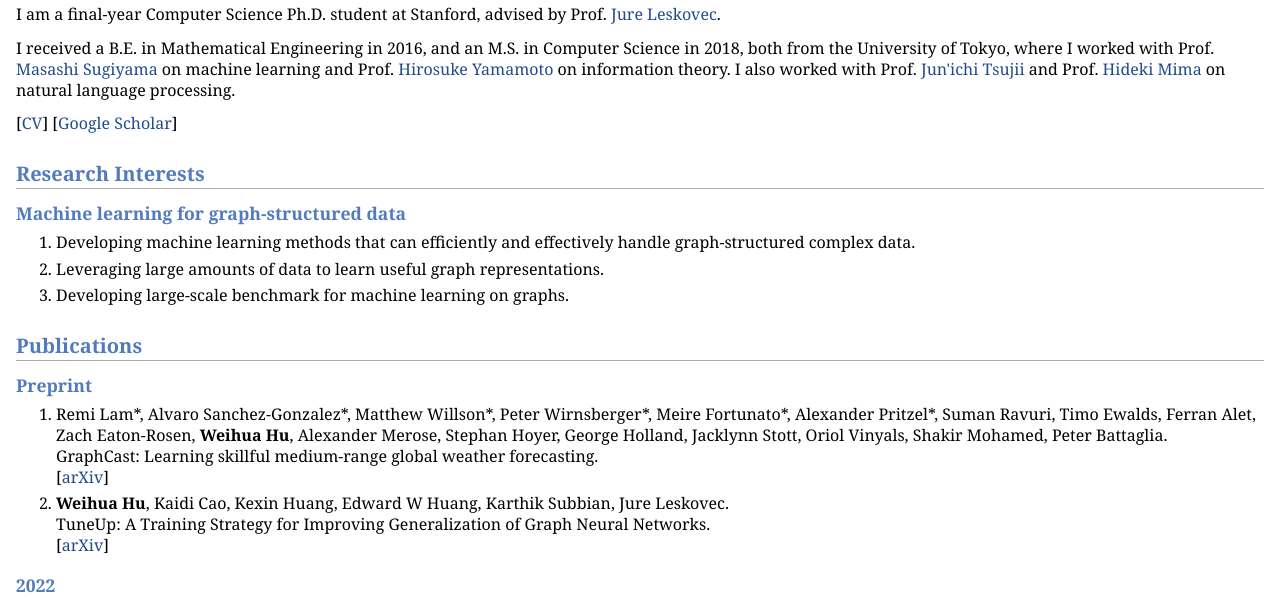
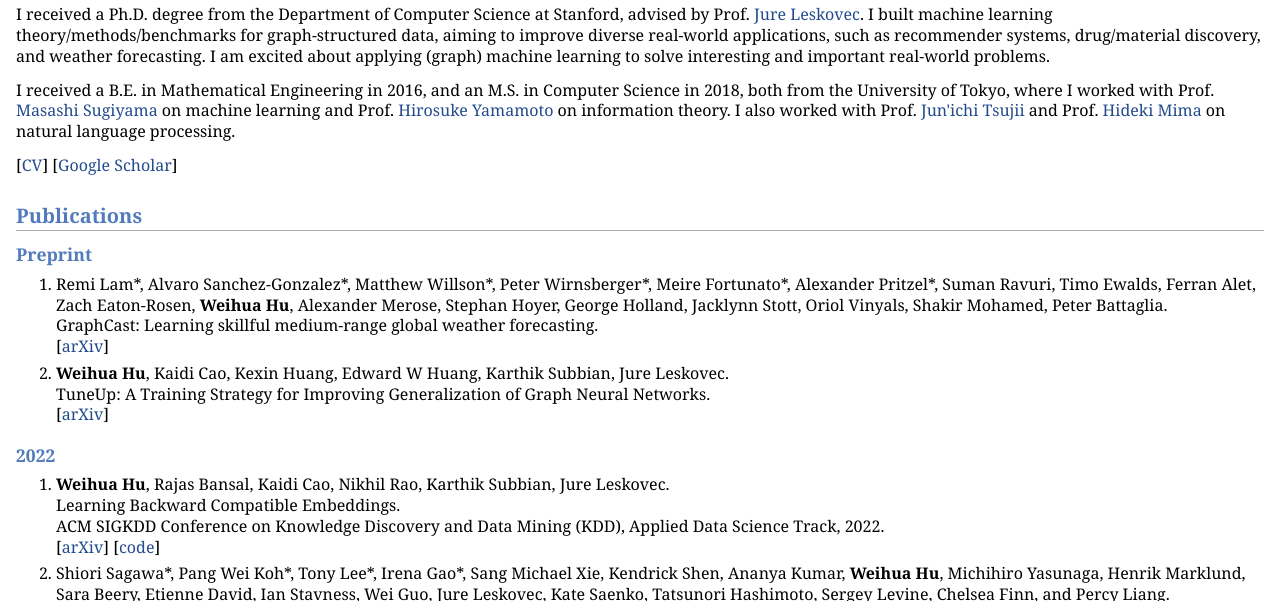
Before and after one commit to weihua916/weihua916.github.io, a plain HTML site: page index.html in a window 1280 px wide. Shown: the part 377-978 px from the top of the page. Drawn offline with Linux system fonts and the light colour scheme.

Commit message:
improve intro

```diff
--- a/index.html
+++ b/index.html
@@ -15,20 +15,10 @@
 <table class="imgtable"><tr><td>
 <img src="self.jpg" alt="400px" width="400px" height="IMGLINKTARGET" />&nbsp;</td>
 <td align="left"></td></tr></table>
-<p>I am a final-year Computer Science Ph.D. student at Stanford, advised by Prof. <a href="https://cs.stanford.edu/people/jure/">Jure Leskovec</a>. <br /> </p>
+<p>I received a Ph.D. degree from the Department of Computer Science at Stanford, advised by Prof. <a href="https://cs.stanford.edu/people/jure/">Jure Leskovec</a>. I built machine learning theory/methods/benchmarks for graph-structured data, aiming to improve diverse real-world applications, such as recommender systems, drug/material discovery, and weather forecasting. I am excited about applying (graph) machine learning to solve interesting and important real-world problems. <br /> </p>
 <p>I received a B.E. in Mathematical Engineering in 2016, and an M.S. in Computer Science in 2018, both from the University of Tokyo, where I worked with Prof. <a href="http://www.ms.k.u-tokyo.ac.jp/sugi/index.html">Masashi Sugiyama</a> on machine learning and Prof. <a href="http://hirosuke.mydns.jp/">Hirosuke Yamamoto</a> on information theory.
 I also worked with Prof. <a href="http://www.nactem.ac.uk/tsujii/home-tsujii/atlab.html">Jun'ichi Tsujii</a> and Prof. <a href="http://researchmap.jp/hideki_mima/">Hideki Mima</a> on natural language processing.</p>
 <p>[<a href="hu_cv.pdf">CV</a>] [<a href="https://scholar.google.co.jp/citations?user=wAFMjfkAAAAJ&amp;hl=ja">Google Scholar</a>]</p>
-<h2>Research Interests</h2>
-<h3>Machine learning for graph-structured data</h3>
-<ol>
-<li><p>Developing machine learning methods that can efficiently and effectively handle graph-structured complex data.</p>
-</li>
-<li><p>Leveraging large amounts of data to learn useful graph representations.</p>
-</li>
-<li><p>Developing large-scale benchmark for machine learning on graphs.</p>
-</li>
-</ol>
 <h2>Publications</h2>
 <h3>Preprint</h3>
 <ol>
@@ -245,7 +235,7 @@ URL: <a href="https://weihua916.github.io/">https://weihua916.github.io/</a> <br
 Github: <a href="https://github.com/weihua916/">https://github.com/weihua916/</a></p>
 <div id="footer">
 <div id="footer-text">
-Page generated 2023-01-04 12:25:25 JST, by <a href="http://jemdoc.jaboc.net/">jemdoc</a>.
+Page generated 2023-01-04 12:40:05 JST, by <a href="http://jemdoc.jaboc.net/">jemdoc</a>.
 </div>
 </div>
 </div>
```
